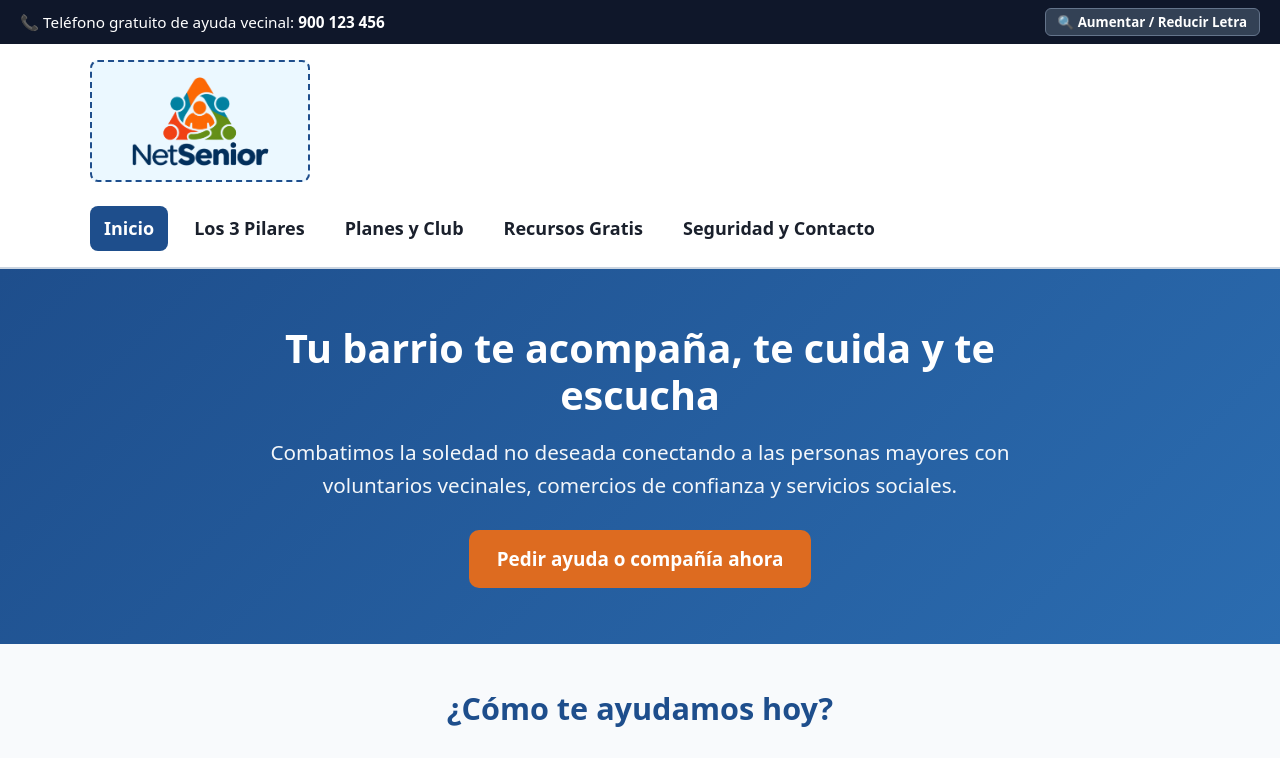
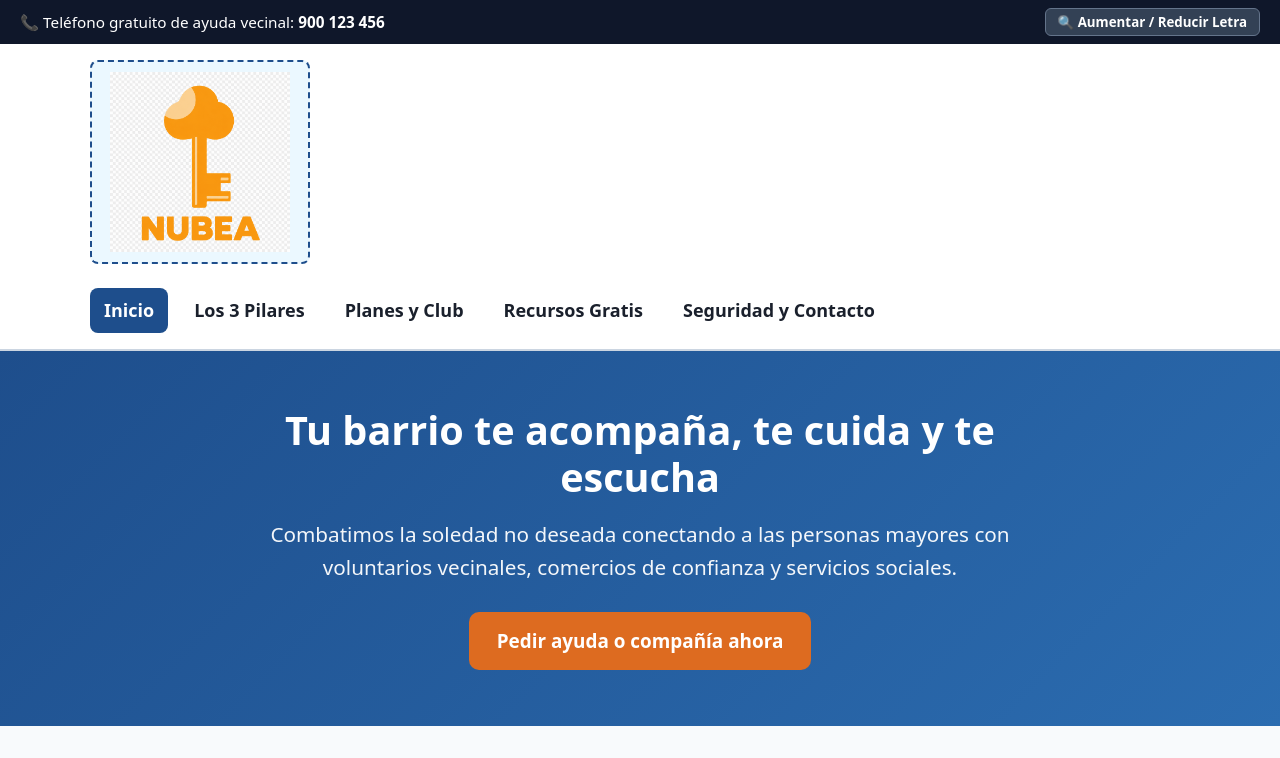
Before and after one commit to pedrommor/netsenior, a plain HTML site: page index.html in a window 1280 px wide. Shown: the top 758 px of the page. Drawn offline with Linux system fonts and the light colour scheme.

Commit message:
imagen index netsenior

```diff
--- a/index.html
+++ b/index.html
@@ -16,7 +16,7 @@
 
   <header>
     <div class="nav-container">
-      <a href="index.html"><img src="/img/Logotipo_NetSenior.png" class="logo-slot" alt="Logo NetSenior"></a>
+      <a href="index.html"><img src="./img/logo-nubea.png" class="logo-slot" alt="Logo NetSenior"></a>
       <nav>
         <a href="index.html" class="active">Inicio</a>
         <a href="servicios.html">Los 3 Pilares</a>
```
